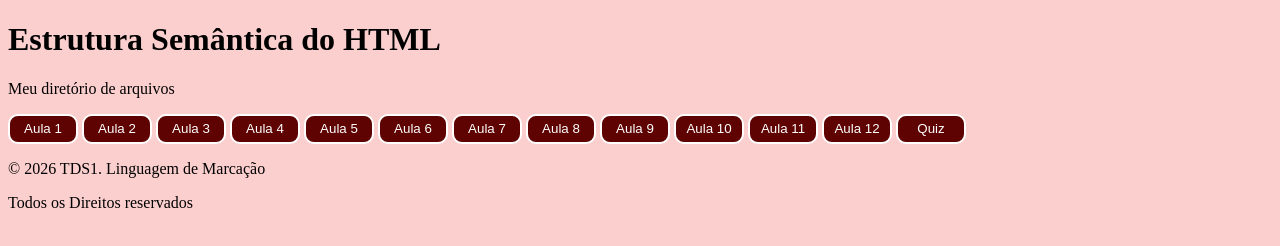
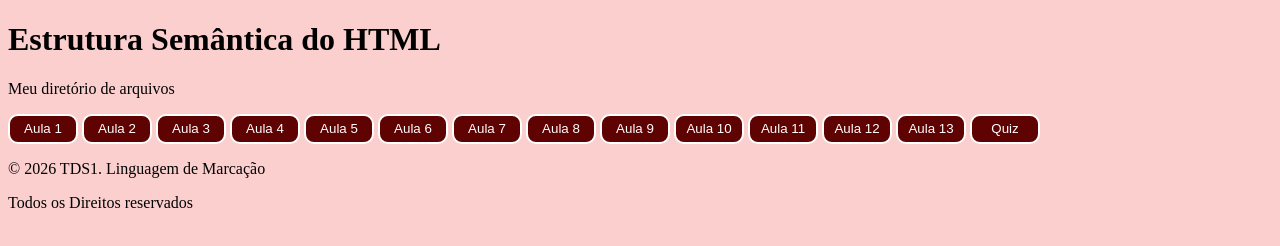
Before and after one commit to matheus29brito/html, a plain HTML site: page index.html in a window 1280 px wide. Drawn offline with Linux system fonts and the light colour scheme.

Commit message:
Add files via upload

```diff
--- a/index.html
+++ b/index.html
@@ -92,6 +92,12 @@
         border: 2px solid #fff ;
         border-radius: 10px">Aula 12</button></a>
 
+             <a href="./aula13/index.html"><button style="background-color: rgb(94, 2, 2); color: #ff7777;
+        width : 70px; height: 30px;
+        color:#fff;
+        border: 2px solid #fff ;
+        border-radius: 10px">Aula 13</button></a>
+
         <a href="./quiz/index3.html"><button style="background-color: rgb(94, 2, 2); color: #ff7777;
         width : 70px; height: 30px;
         color:#fff;
```
Also changed, not shown: aula13/index.html (+6 -0 lines).
